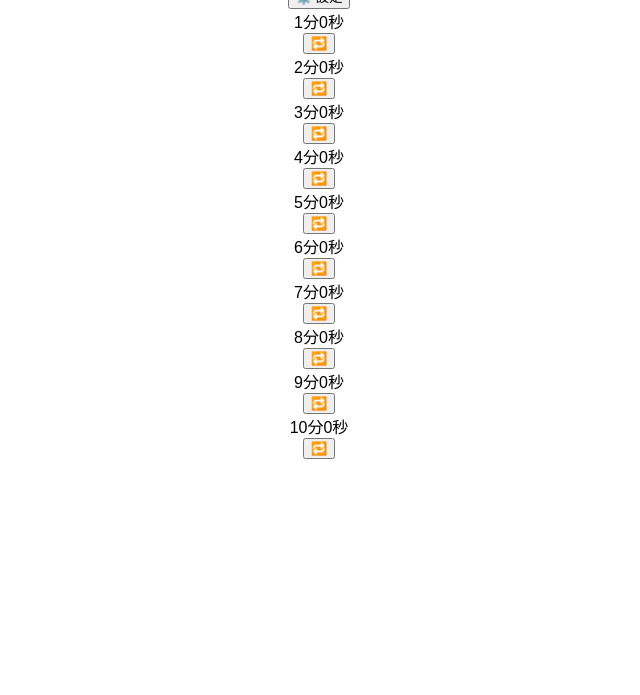
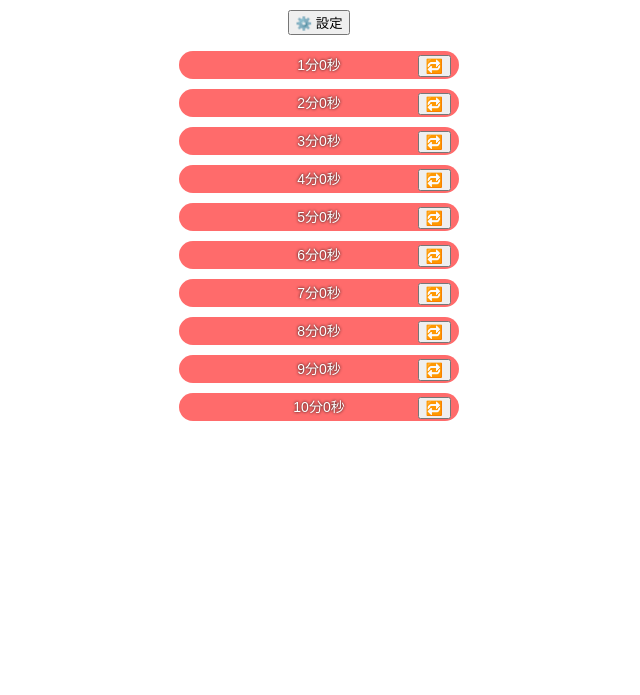
Before and after one commit to Santalumalbum/kitchen-timer-pwa, a plain HTML site: page index.html in a window 1280 px wide. Shown: the part 105-800 px from the top of the page, without its empty margins (321-961 px from the left). Drawn offline with Linux system fonts and the light colour scheme.

Commit message:
Update style.css

```diff
--- a/style.css
+++ b/style.css
@@ -1 +1,57 @@
-body { font-family: sans-serif; text-align: center; }
+body {
+  font-family: sans-serif;
+  text-align: center;
+  padding: 2em;
+}
+
+h1 {
+  font-size: 1.5em;
+  margin-bottom: 1em;
+  color: #ff6b6b;
+}
+
+#timer-bars {
+  max-width: 280px;
+  margin: 1em auto;
+  display: flex;
+  flex-direction: column;
+  gap: 10px;
+}
+
+.bar-container {
+  position: relative;
+  width: 100%;
+  height: 28px;
+  background-color: #eee;
+  border-radius: 14px;
+  overflow: hidden;
+  cursor: pointer;
+}
+
+.bar-fill {
+  height: 100%;
+  background-color: #ff6b6b;
+  width: 100%;
+  transition: width 1s linear;
+}
+
+.bar-label {
+  position: absolute;
+  width: 100%;
+  height: 100%;
+  top: 0;
+  left: 0;
+  line-height: 28px;
+  font-size: 14px;
+  color: white;
+  text-shadow: 0 0 3px black;
+  pointer-events: none;
+}
+
+.reset-btn {
+  position: absolute;
+  right: 8px;
+  top: 4px;
+  font-size: 14px;
+  z-index: 10;
+}
```
